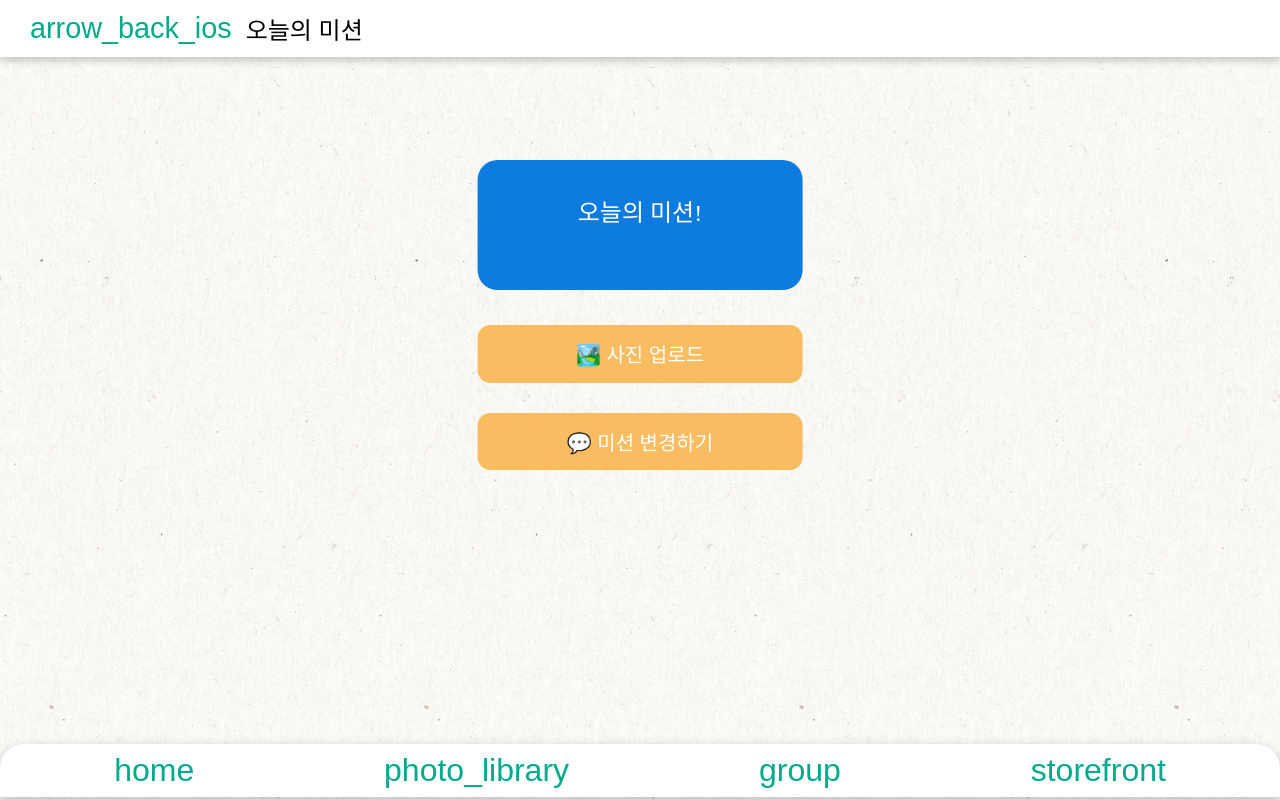
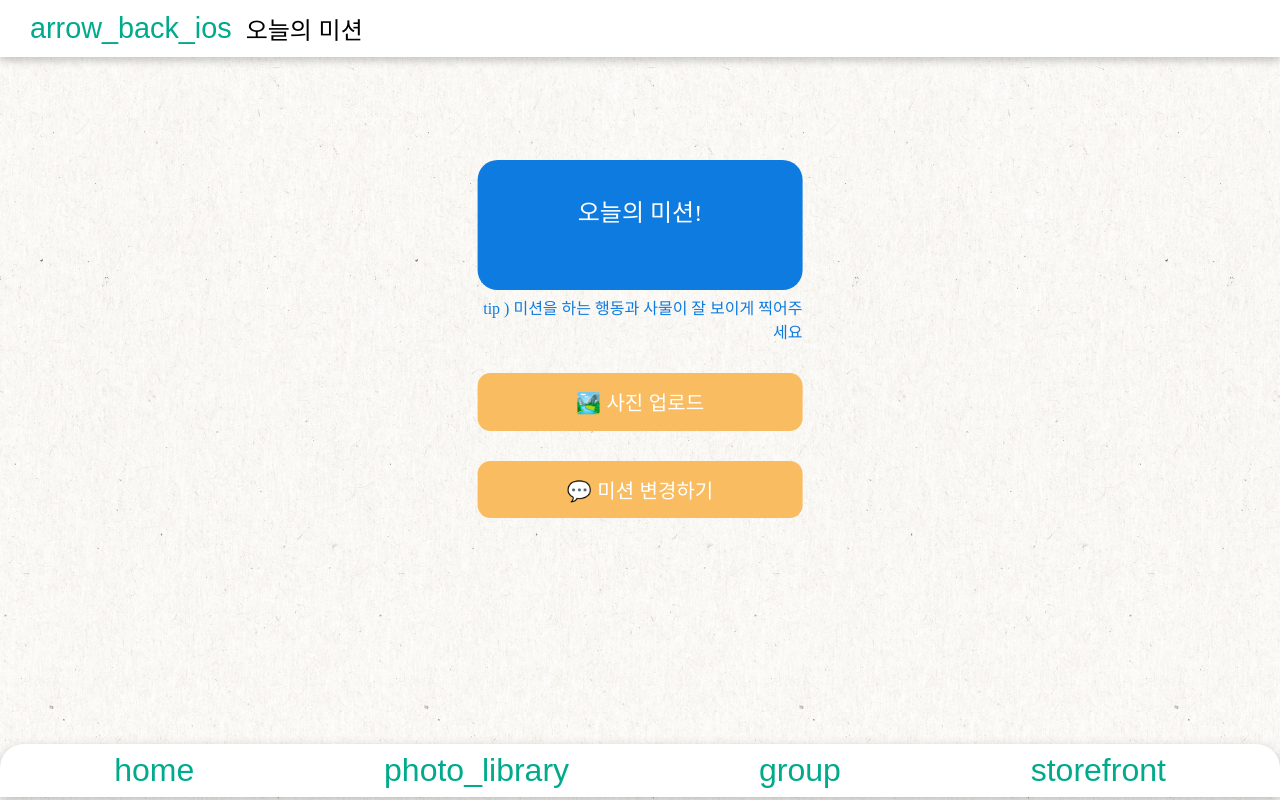
Before and after one commit to goormthon-Univ/2024_BEOTKKOTTHON_TEAM_25_FE, a React (Vite) app: page /daily-mission in a window 1280 px wide. Built offline with nearby package versions, Linux system fonts and the light colour scheme; a web font is replaced by a local one.

Commit message:
refactor: tip text

```diff
--- a/src/pages/DailyMissionPage.jsx
+++ b/src/pages/DailyMissionPage.jsx
@@ -66,7 +66,7 @@ const DailyMissonPage = () => {
             <MissionText>{dailyMission}</MissionText>
           </MissionWrapper>
         </BlueBox>
-        <TipWrapper>{/* 팁 문구 */}</TipWrapper>
+        <TipWrapper>tip ) 미션을 하는 행동과 사물이 잘 보이게 찍어주세요</TipWrapper>
         <input
           type='file'
           ref={fileInputRef}
```
